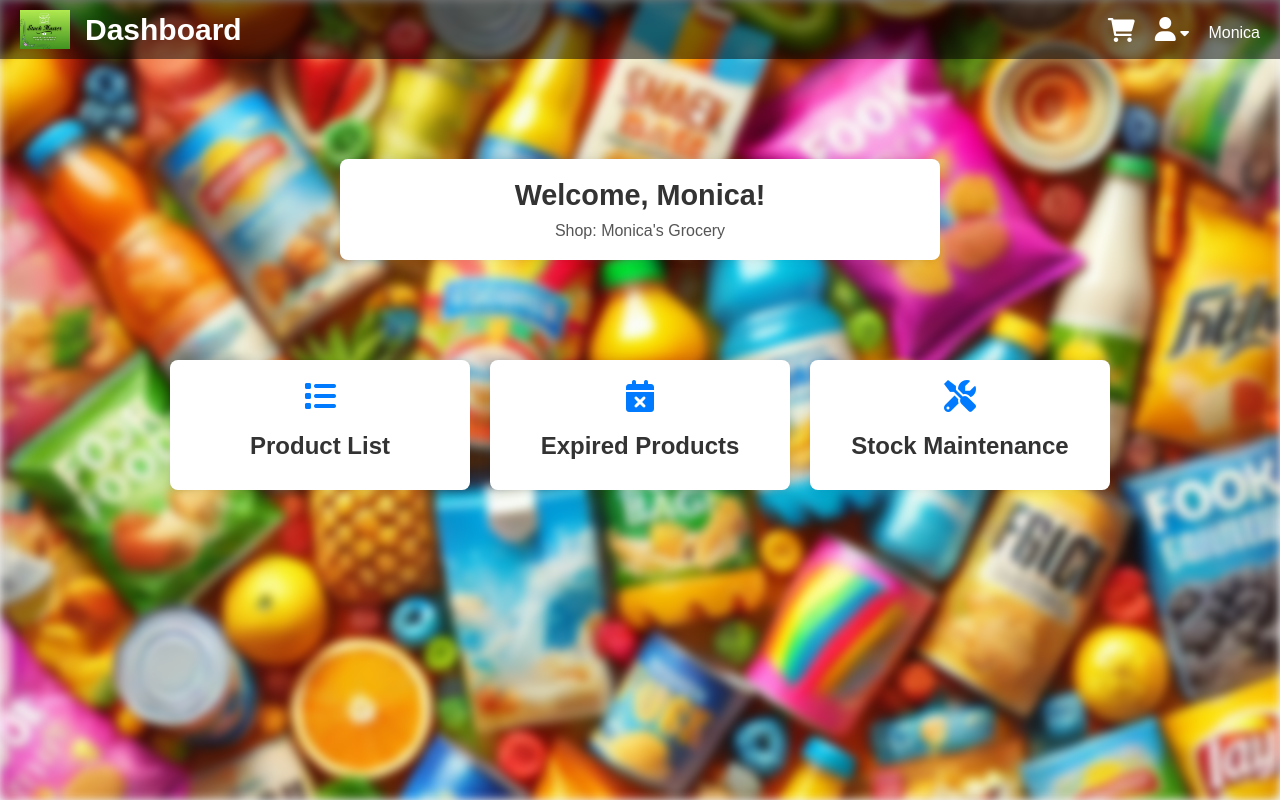
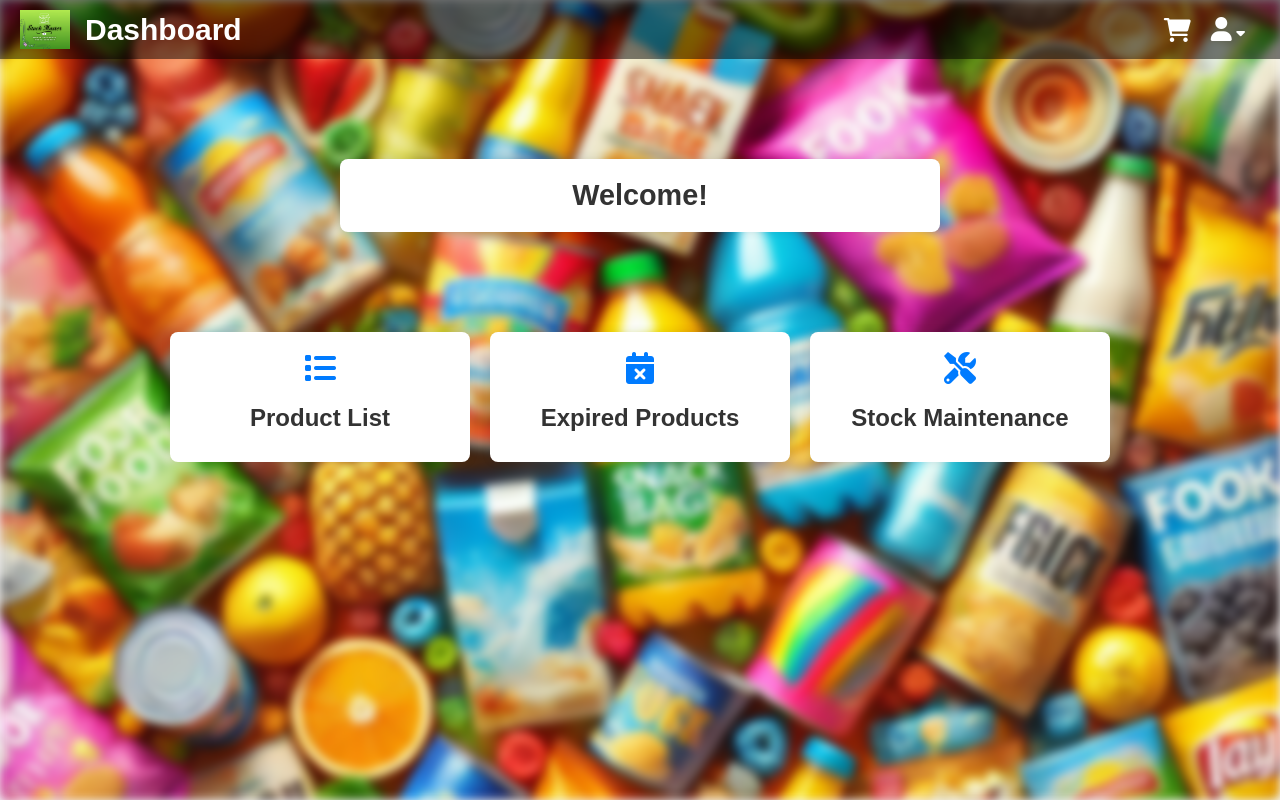
Before and after one commit to monicasanthi/expiryedge, a Django app: page /o_d/ in a window 1280 px wide. Run offline with Django 4.2, Linux system fonts and the light colour scheme.

Commit message:
monica commit

```diff
--- a/store/views.py
+++ b/store/views.py
@@ -23,6 +23,8 @@ import cv2
 import numpy as np
 import base64
 import json
+
+
 
 # Create your views here.
 def index(request):
--- a/template/owner_dashboard.html
+++ b/template/owner_dashboard.html
@@ -231,7 +231,7 @@
             <div class="dropdown-container">
                 <i class="fas fa-user icon" id="userIcon"></i>
                 <i class="fas fa-caret-down dropdown-arrow"></i> <!-- Dropdown Arrow -->
-                <span class="profile-name">Monica</span>
+                <!-- <span class="profile-name">Monica</span> -->
 
                 <div class="dropdown" id="dropdownMenu">
                     <a href="/">Home</a>
@@ -245,8 +245,8 @@
 
   <!-- Profile Section -->
     <div class="profile">
-        <h2>Welcome, Monica!</h2>
-        <p>Shop: Monica's Grocery</p>
+        <h2>Welcome!</h2>
+        <!-- <p>Shop: Monica's Grocery</p> -->
     </div>
 
   <!-- Navigation Cards -->
```
